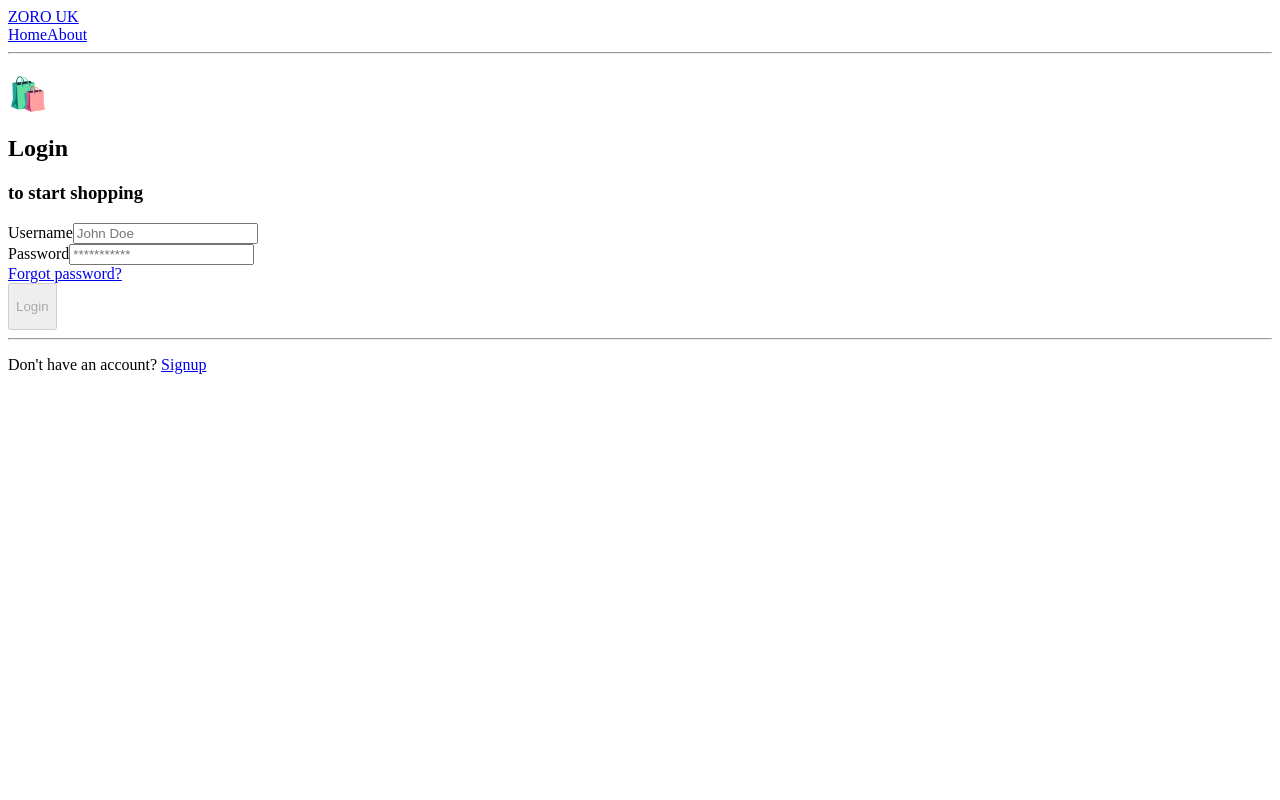
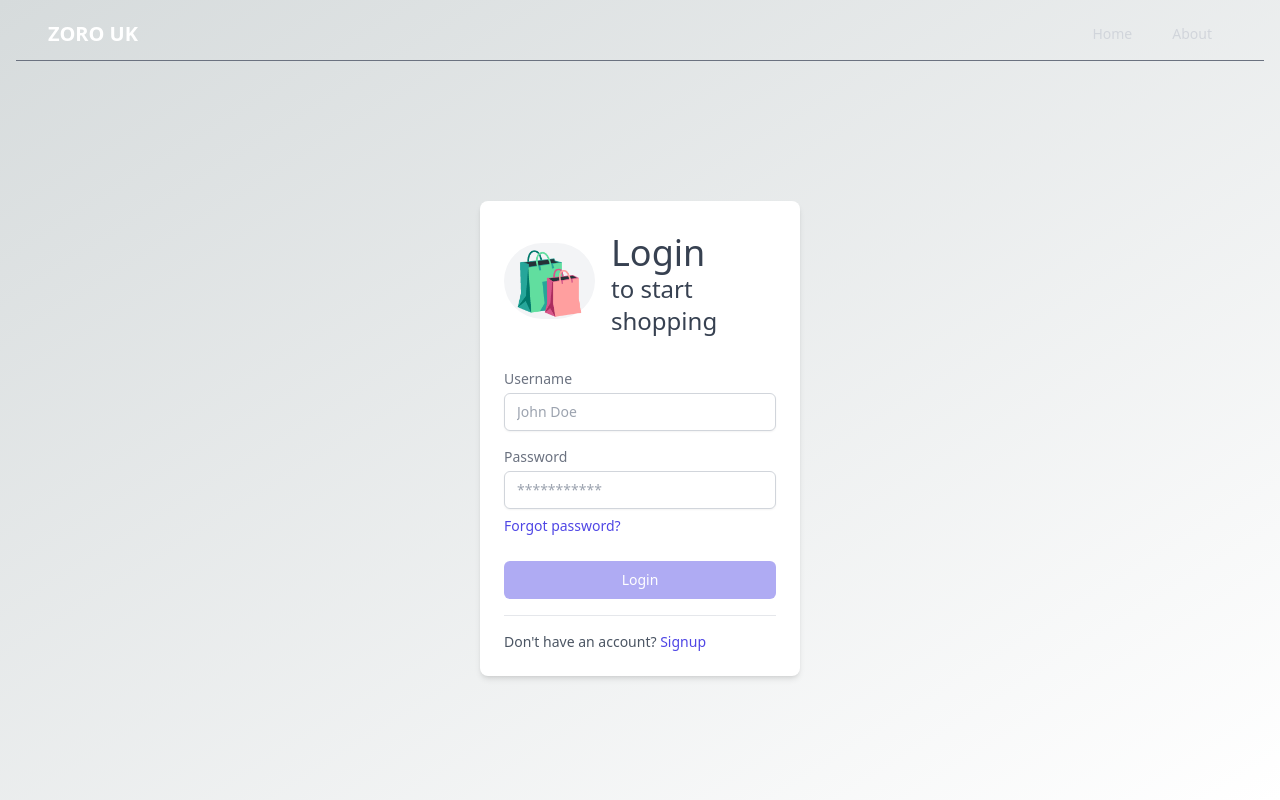
Before and after one commit to teja4d/zoro-ui, a Next.js app: page / in a window 1280 px wide. Built offline with nearby package versions, Linux system fonts and the light colour scheme.

Commit message:
Revert "Merge branch 'nextjs-practice' of https://github.com/teja4d/zoro-ui into nextjs-practice"
This reverts commit 0ad3ecdf1af4576b615603d140964998ec62f0b8, reversing
changes made to 9a745671e88ee51db2a063ec0ddc7e7b55cc4433.

```diff
--- a/src/app/layout.tsx
+++ b/src/app/layout.tsx
@@ -1,25 +1,36 @@
+import type { Metadata } from 'next';
+import { Inter } from 'next/font/google';
 import Head from 'next/head';
+
+import './globals.css';
+
 import Navbar from '../components/nav-bar/nav-bar';
+
+const inter = Inter({ subsets: ['latin'] });
+
+export const metadata: Metadata = {
+  title: 'ZORO UK',
+  description: 'ZORO Uk Take Home Test',
+};
 
 export default function RootLayout({
   children,
-}: {
+}: Readonly<{
   children: React.ReactNode;
-}) {
+}>) {
   return (
-    <>
+    <html lang="en">
       <Head>
         <meta charSet="utf-8" />
         <meta name="viewport" content="width=device-width, initial-scale=1" />
-        <link rel="icon" href="/favicon.ico" />{" "}
-        {/* Ensure the path starts with a slash for root directory */}
+        <link rel="icon" href="./favicon.ico" />
       </Head>
-      <Navbar />
-      <div className="h-screen flex flex-col">
+      <body className="h-screen flex flex-col">
+        <Navbar />
         <div className="flex-grow flex items-center justify-center">
           {children}
         </div>
-      </div>
-    </>
+      </body>
+    </html>
   );
 }
```
